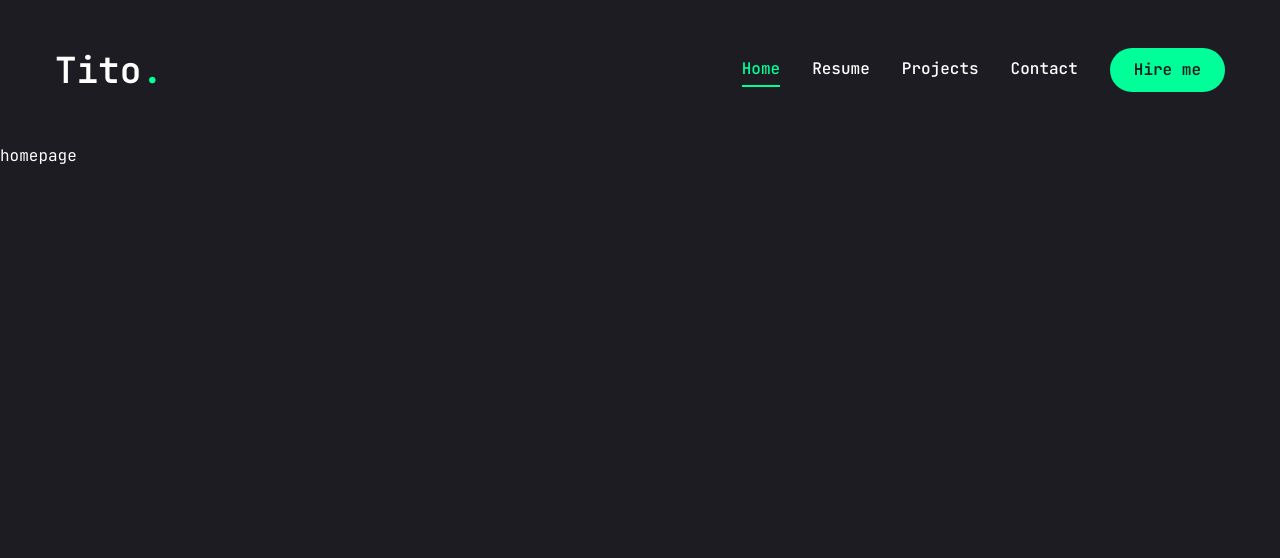
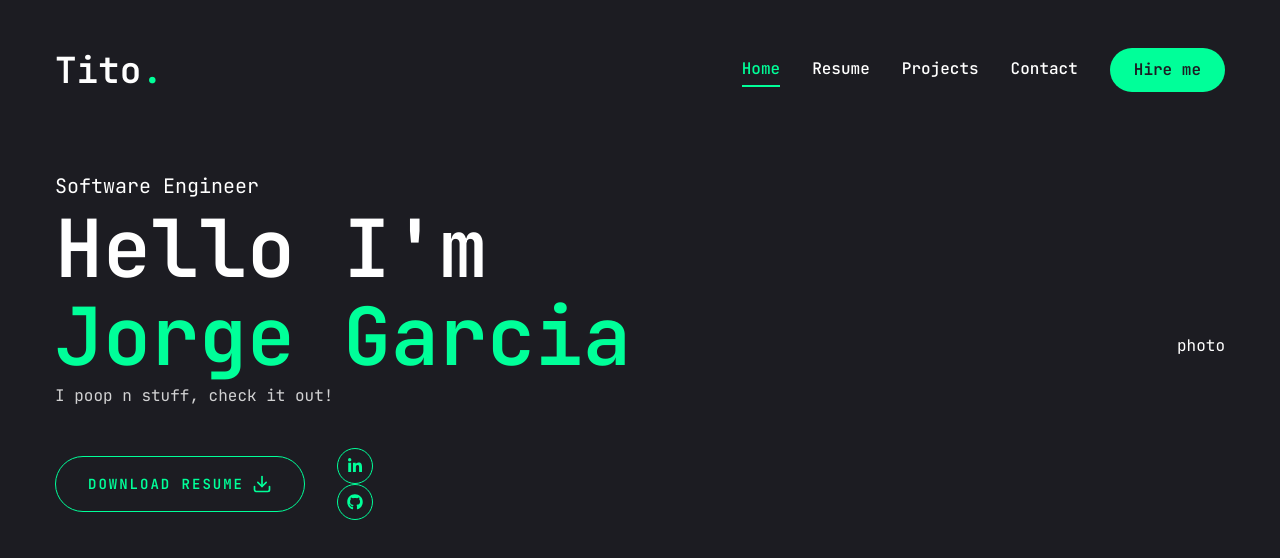
Before and after one commit to Poiixen/poiixen.github.io, a Next.js app: page / in a window 1280 px wide. Shown: the top 558 px of the page. Built offline with nearby package versions, Linux system fonts and the light colour scheme.

Commit message:
main page update
github, linkedin and download resume buttons updated.

```diff
--- a/app/globals.css
+++ b/app/globals.css
@@ -2,8 +2,17 @@
 @tailwind components;
 @tailwind utilities;
 
-@layer base {
-  body {
-    @apply font-primary bg-primary text-white leading-loose;
-  }
+  @layer base{
+    body{
+        @apply font-primary bg-primary text-white leading-loose;
+    }
+    h1 {
+        @apply text-[48px] xl:text-[80px] leading-[1.1] font-semibold;
+    }
+    h2 {
+        @apply text-[36px] xl:text-[48px] leading-[1.1] font-semibold;
+    }
+    h3 {
+        @apply text-[20px] xl:text-[24px] leading-[1.1] font-semibold;
+    }
 }
--- a/app/page.jsx
+++ b/app/page.jsx
@@ -1,8 +1,49 @@
 import { Button } from "@/components/ui/button";
 import { FiDownload } from "react-icons/fi";
+import "./globals.css";
+
+// import components
+import Social from "@/components/Social";
+import Link from 'next/link'
 
 const Home = () => {
-  return <main>homepage</main>;
-}
+  return (
+    <section className="h-full">
+      <div className="container mx-auto h-full">
+        <div className="flex flex-col xl:flex-row items-center justify-between xl:pt-8 xl:pb-24">
+          {/* text */}
+          <div className="text-center xl:text-left">
+            <span className="text-xl">Software Engineer</span>
+            <h1 className="h1">
+              Hello I'm <br /> <span className="text-accent">Jorge Garcia</span>
+            </h1>
+            <p className="max-w-[500px] mb-9 text-white/80">
+              I poop n stuff, check it out!
+            </p>
+            {/* button and socials */}
+            <div className="flex flex-col xl:flex-row items-center gap-8">
+            <Link href="https://drive.google.com/file/d/1evd81fDMsAU4yEQp_qjCBQfkZ4ltFWDB/view?usp=sharing">
+              <Button
+                variant="outline"
+                size="lg"
+                className="uppercase flex items-center gap-2"
+              >
 
+                <span>Download Resume</span>
+                <FiDownload className="text-xl" />
+              </Button>
+            </Link>
+              <div className="mb-8 xl:mb-0">
+                <Social consainerStyles="flex gap-6" iconStyles="w-9 h-9 border
+                border-accent rounded-full flex justify-center items-center text-accent text-base hover:bg-accent hover:text-primary hover:transition-all duration-250" />
+              </div>
+            </div>
+          </div>
+          {/* image */}
+          <div>photo</div>
+        </div>
+      </div>
+    </section>
+  );
+};
 export default Home;
--- /dev/null
+++ b/components/Social.jsx
@@ -0,0 +1,21 @@
+import Link from 'next/link'
+
+import {FaGithub, FaLinkedinIn} from 'react-icons/fa'
+const social = [
+    {icon: <FaLinkedinIn /> , path: 'https://www.linkedin.com/in/jorgegarcia26/'},
+    {icon: <FaGithub /> , path: 'https://github.com/Poiixen'},
+
+]
+const Social = ({containerStyles, iconStyles}) => {
+  return <div className= {containerStyles}>
+    {social.map((item,index) => {
+        return (
+            <Link key={index} href={item.path} className={iconStyles}>
+                {item.icon}
+            </Link>
+        );
+    })}
+  </div>
+}
+
+export default Social;
--- a/package.json
+++ b/package.json
@@ -30,6 +30,6 @@
     "eslint": "^8",
     "eslint-config-next": "14.2.5",
     "postcss": "^8",
-    "tailwindcss": "^3.4.1"
+    "tailwindcss": "^3.4.7"
   }
 }
```
Also changed, not shown: 1 other file (tests, documents, lock files or other folders).
